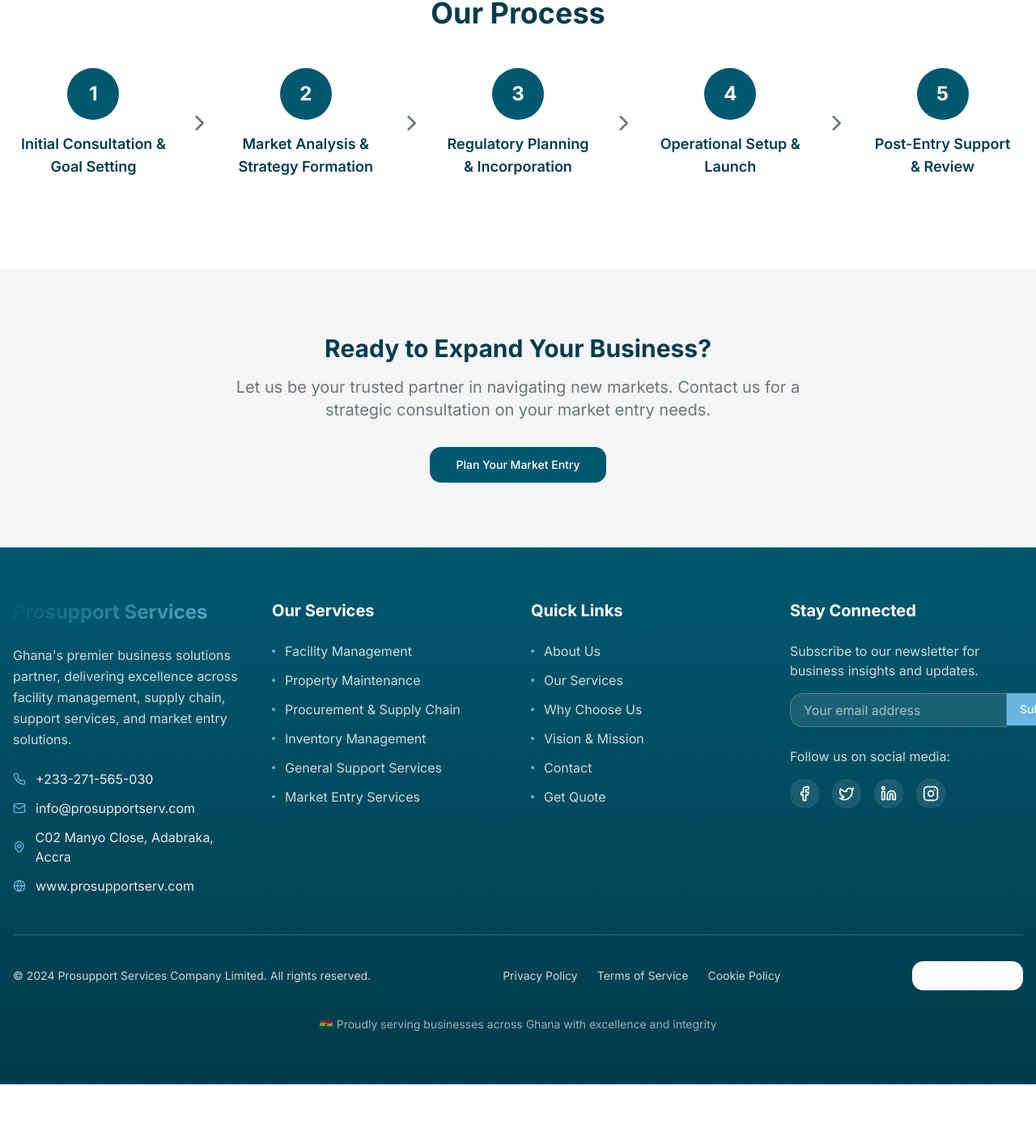
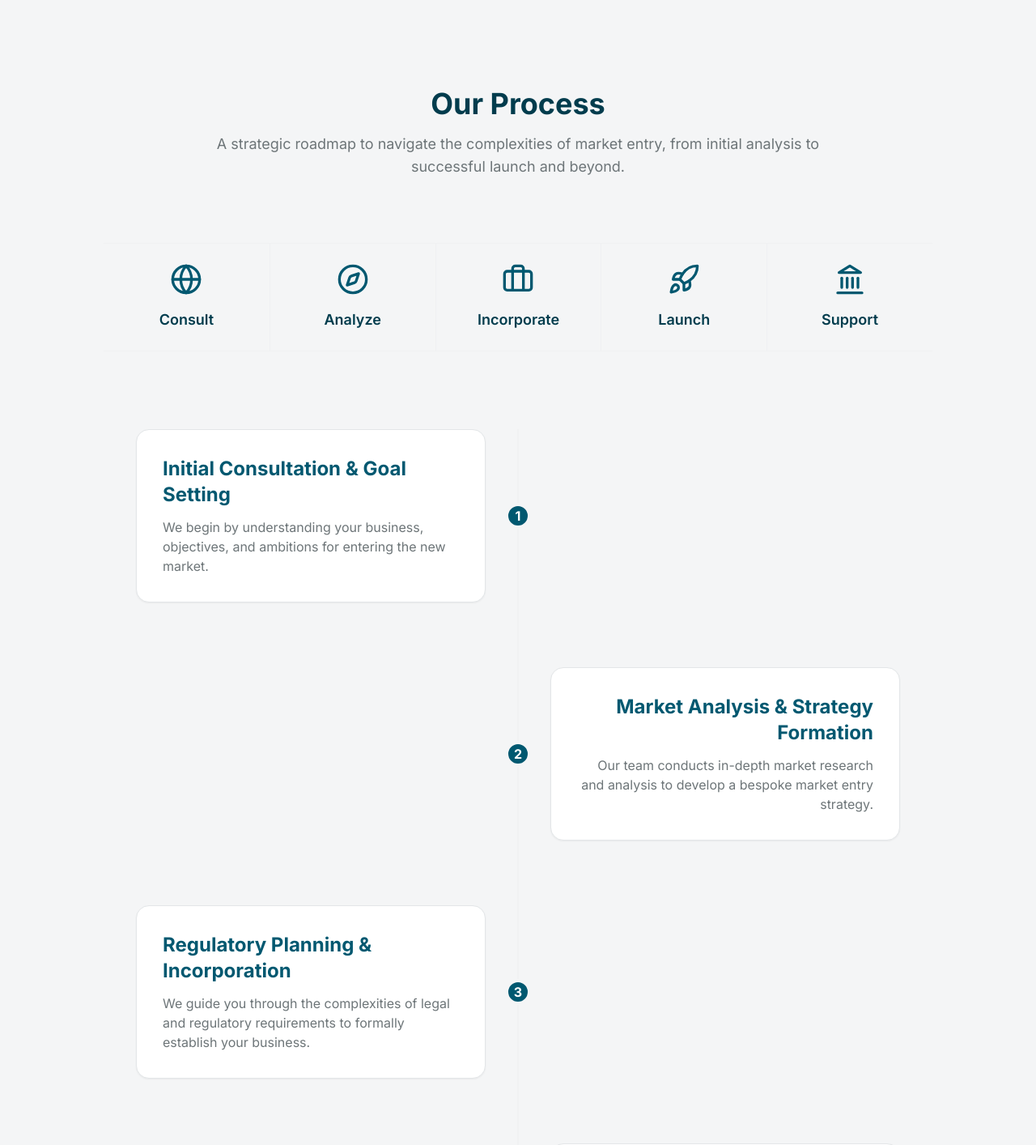
Before and after one commit to mckenzie-81/prosupport, a React (Vite) app: page /services/market-entry in a window 1280 px wide. Shown: the part 1880-3294 px from the top of the page at 81% size. Before the commit the page ends 3219 px from the top, so only its background shows below. Built offline with nearby package versions, Linux system fonts and the light colour scheme.

Commit message:
updated process sections

```diff
--- a/src/pages/FacilityManagement.tsx
+++ b/src/pages/FacilityManagement.tsx
@@ -1,5 +1,5 @@
 import React from 'react';
-import { ChevronRight } from 'lucide-react';
+import { ChevronRight, Search, FileText, Wrench, ShieldCheck, TrendingUp } from 'lucide-react';
 import { Link, useLocation } from 'react-router-dom';
 import { Button } from '@/components/ui/button';
 
@@ -15,11 +15,36 @@ const FacilityManagement = () => {
   ];
 
   const processSteps = [
-    { name: 'Needs Assessment' },
-    { name: 'Customized Planning' },
-    { name: 'Implementation' },
-    { name: 'Monitoring & Quality Control' },
-    { name: 'Reporting & Improvement' },
+    {
+      name: 'Assess',
+      title: 'Needs Assessment',
+      description: 'We conduct a thorough assessment of your facilities, operational needs, and strategic goals.',
+      icon: <Search/>
+    },
+    {
+      name: 'Plan',
+      title: 'Customized Planning',
+      description: 'Based on the assessment, we develop a tailored facility management plan that aligns with your budget and objectives.',
+      icon: <FileText/>
+    },
+    {
+      name: 'Implement',
+      title: 'Implementation',
+      description: 'Our expert team implements the plan, coordinating all services and ensuring a smooth transition.',
+      icon: <Wrench/>
+    },
+    {
+      name: 'Monitor',
+      title: 'Monitoring & Quality Control',
+      description: 'We continuously monitor service delivery and conduct quality checks to ensure the highest standards.',
+      icon: <ShieldCheck/>
+    },
+    {
+      name: 'Improve',
+      title: 'Reporting & Improvement',
+      description: 'You receive regular performance reports, and we work with you to identify opportunities for improvement.',
+      icon: <TrendingUp/>
+    },
   ];
 
   const serviceLinks = [
@@ -102,34 +127,54 @@ const FacilityManagement = () => {
             </div>
           </div>
 
+        </div>
+      </section>
+
       {/* Our Process Section */}
-          <div className="mt-20 sm:mt-28">
-            <h2 className="text-3xl md:text-4xl font-bold text-foreground text-center mb-12">
+      <section className="py-20 sm:py-28 bg-muted">
+        <div className="container mx-auto px-4">
+            <h2 className="text-3xl md:text-4xl font-bold text-foreground text-center mb-4">
                 Our Process
             </h2>
-            <div className="relative">
-                <div className="flex flex-col md:flex-row justify-between items-center">
+            <p className="text-lg text-muted-foreground text-center max-w-3xl mx-auto mb-20">
+                A systematic approach to facility management that ensures quality, efficiency, and continuous improvement.
+            </p>
+
+            <div className="grid md:grid-cols-5 divide-x divide-border/30 border-y border-border/30 max-w-5xl mx-auto">
                 {processSteps.map((step, index) => (
-                        <React.Fragment key={index}>
-                            <div className="flex flex-col items-center text-center w-full md:w-1/5 mb-8 md:mb-0 px-2">
-                                <div className="flex items-center justify-center w-16 h-16 bg-primary text-white rounded-full text-2xl font-bold mb-4">
+                    <div key={index} className="text-center p-6">
+                        {React.cloneElement(step.icon, { className: "h-10 w-10 text-primary mx-auto mb-4" })}
+                        <p className="font-semibold text-lg">{step.name}</p>
+                    </div>
+                ))}
+            </div>
+
+            <div className="relative mt-24 max-w-5xl mx-auto">
+                <div className="absolute left-1/2 -translate-x-1/2 w-0.5 h-full bg-border/30" aria-hidden="true"></div>
+                {processSteps.map((step, index) => (
+                    <div key={index} className="relative mb-20">
+                        <div className={`flex items-center ${index % 2 === 1 ? 'flex-row-reverse' : 'flex-row'}`}>
+                            <div className={`w-1/2 px-10 ${index % 2 === 1 ? 'text-right' : 'text-left'}`}>
+                                <div className="inline-block p-8 rounded-lg border bg-background shadow-sm">
+                                    <h3 className="text-2xl font-bold text-primary mb-3">{step.title}</h3>
+                                    <p className="text-muted-foreground">{step.description}</p>
+                                </div>
+                            </div>
+                            <div className="w-1/2 px-10">
+                                {/* Spacer */}
+                            </div>
+                        </div>
+                        <div className="absolute top-1/2 left-1/2 -translate-y-1/2 -translate-x-1/2 w-8 h-8 rounded-full bg-primary border-4 border-muted flex items-center justify-center text-white font-bold">
                             {index + 1}
                         </div>
-                                <h4 className="font-semibold text-lg">{step.name}</h4>
                     </div>
-                            {index < processSteps.length - 1 && (
-                                <ChevronRight className="hidden md:block text-muted-foreground mx-4" size={40}/>
-                            )}
-                        </React.Fragment>
                 ))}
-                </div>
-            </div>
             </div>
         </div>
     </section>
 
       {/* CTA Section */}
-      <section className="bg-muted py-20">
+      <section className="bg-background py-20">
         <div className="container mx-auto px-4 text-center">
            <h2 className="text-3xl font-bold text-foreground mb-4">Ready to Optimize Your Facilities?</h2>
            <p className="text-xl text-muted-foreground max-w-3xl mx-auto mb-8">
--- a/src/pages/GeneralSupport.tsx
+++ b/src/pages/GeneralSupport.tsx
@@ -1,5 +1,5 @@
 import React from 'react';
-import { ChevronRight } from 'lucide-react';
+import { ChevronRight, ClipboardSignature, DraftingCompass, Users, Wrench, TrendingUp } from 'lucide-react';
 import { Link, useLocation } from 'react-router-dom';
 import { Button } from '@/components/ui/button';
 
@@ -15,11 +15,36 @@ const GeneralSupport = () => {
   ];
 
   const processSteps = [
-    { name: 'Consultation & Scope Definition' },
-    { name: 'Tailored Service Plan' },
-    { name: 'Resource Deployment' },
-    { name: 'Execution & Management' },
-    { name: 'Monitoring & Continuous Improvement' },
+    {
+      name: 'Consult',
+      title: 'Consultation & Scope Definition',
+      description: 'We start by understanding your specific support needs, challenges, and objectives to define the scope of services required.',
+      icon: <ClipboardSignature/>
+    },
+    {
+      name: 'Plan',
+      title: 'Tailored Service Plan',
+      description: 'A customized support plan is developed, outlining the services, resources, and workflows that best fit your organization.',
+      icon: <DraftingCompass/>
+    },
+    {
+      name: 'Deploy',
+      title: 'Resource Deployment',
+      description: 'We deploy the right personnel with the right skills to integrate seamlessly into your team and business environment.',
+      icon: <Users/>
+    },
+    {
+      name: 'Execute',
+      title: 'Execution & Management',
+      description: 'Our team carries out the defined tasks with professionalism and efficiency, managed by experienced supervisors.',
+      icon: <Wrench/>
+    },
+    {
+      name: 'Improve',
+      title: 'Monitoring & Continuous Improvement',
+      description: 'We continuously monitor performance, gather feedback, and refine our services to ensure we are always adding value.',
+      icon: <TrendingUp/>
+    },
   ];
 
   const serviceLinks = [
@@ -102,34 +127,54 @@ const GeneralSupport = () => {
             </div>
           </div>
 
+        </div>
+      </section>
+
       {/* Our Process Section */}
-          <div className="mt-20 sm:mt-28">
-            <h2 className="text-3xl md:text-4xl font-bold text-foreground text-center mb-12">
+      <section className="py-20 sm:py-28 bg-muted">
+        <div className="container mx-auto px-4">
+            <h2 className="text-3xl md:text-4xl font-bold text-foreground text-center mb-4">
                 Our Process
             </h2>
-            <div className="relative">
-                <div className="flex flex-col md:flex-row justify-between items-center">
+            <p className="text-lg text-muted-foreground text-center max-w-3xl mx-auto mb-20">
+                A clear and structured approach to delivering exceptional support, ensuring all your needs are met with precision and care.
+            </p>
+
+            <div className="grid md:grid-cols-5 divide-x divide-border/30 border-y border-border/30 max-w-5xl mx-auto">
                 {processSteps.map((step, index) => (
-                        <React.Fragment key={index}>
-                            <div className="flex flex-col items-center text-center w-full md:w-1/5 mb-8 md:mb-0 px-2">
-                                <div className="flex items-center justify-center w-16 h-16 bg-primary text-white rounded-full text-2xl font-bold mb-4">
+                    <div key={index} className="text-center p-6">
+                        {React.cloneElement(step.icon, { className: "h-10 w-10 text-primary mx-auto mb-4" })}
+                        <p className="font-semibold text-lg">{step.name}</p>
+                    </div>
+                ))}
+            </div>
+
+            <div className="relative mt-24 max-w-5xl mx-auto">
+                <div className="absolute left-1/2 -translate-x-1/2 w-0.5 h-full bg-border/30" aria-hidden="true"></div>
+                {processSteps.map((step, index) => (
+                    <div key={index} className="relative mb-20">
+                        <div className={`flex items-center ${index % 2 === 1 ? 'flex-row-reverse' : 'flex-row'}`}>
+                            <div className={`w-1/2 px-10 ${index % 2 === 1 ? 'text-right' : 'text-left'}`}>
+                                <div className="inline-block p-8 rounded-lg border bg-background shadow-sm">
+                                    <h3 className="text-2xl font-bold text-primary mb-3">{step.title}</h3>
+                                    <p className="text-muted-foreground">{step.description}</p>
+                                </div>
+                            </div>
+                            <div className="w-1/2 px-10">
+                                {/* Spacer */}
+                            </div>
+                        </div>
+                        <div className="absolute top-1/2 left-1/2 -translate-y-1/2 -translate-x-1/2 w-8 h-8 rounded-full bg-primary border-4 border-muted flex items-center justify-center text-white font-bold">
                             {index + 1}
                         </div>
-                                <h4 className="font-semibold text-lg">{step.name}</h4>
                     </div>
-                            {index < processSteps.length - 1 && (
-                                <ChevronRight className="hidden md:block text-muted-foreground mx-4" size={40}/>
-                            )}
-                        </React.Fragment>
                 ))}
-                </div>
-            </div>
             </div>
         </div>
     </section>
 
       {/* CTA Section */}
-      <section className="bg-muted py-20">
+      <section className="bg-background py-20">
         <div className="container mx-auto px-4 text-center">
            <h2 className="text-3xl font-bold text-foreground mb-4">Focus on Your Core Business</h2>
            <p className="text-xl text-muted-foreground max-w-3xl mx-auto mb-8">
--- a/src/pages/MarketEntry.tsx
+++ b/src/pages/MarketEntry.tsx
@@ -1,5 +1,5 @@
 import React from 'react';
-import { ChevronRight } from 'lucide-react';
+import { ChevronRight, Globe, Compass, Briefcase, Landmark, Rocket } from 'lucide-react';
 import { Link, useLocation } from 'react-router-dom';
 import { Button } from '@/components/ui/button';
 
@@ -15,11 +15,36 @@ const MarketEntry = () => {
   ];
 
   const processSteps = [
-    { name: 'Initial Consultation & Goal Setting' },
-    { name: 'Market Analysis & Strategy Formation' },
-    { name: 'Regulatory Planning & Incorporation' },
-    { name: 'Operational Setup & Launch' },
-    { name: 'Post-Entry Support & Review' },
+    {
+      name: 'Consult',
+      title: 'Initial Consultation & Goal Setting',
+      description: 'We begin by understanding your business, objectives, and ambitions for entering the new market.',
+      icon: <Globe/>
+    },
+    {
+      name: 'Analyze',
+      title: 'Market Analysis & Strategy Formation',
+      description: 'Our team conducts in-depth market research and analysis to develop a bespoke market entry strategy.',
+      icon: <Compass/>
+    },
+    {
+      name: 'Incorporate',
+      title: 'Regulatory Planning & Incorporation',
+      description: 'We guide you through the complexities of legal and regulatory requirements to formally establish your business.',
+      icon: <Briefcase/>
+    },
+    {
+      name: 'Launch',
+      title: 'Operational Setup & Launch',
+      description: 'We assist with the practical aspects of setting up, from finding a location to hiring local talent.',
+      icon: <Rocket/>
+    },
+    {
+      name: 'Support',
+      title: 'Post-Entry Support & Review',
+      description: 'Our engagement continues with ongoing advisory services to ensure a sustainable and successful operation.',
+      icon: <Landmark/>
+    },
   ];
 
   const serviceLinks = [
@@ -102,34 +127,54 @@ const MarketEntry = () => {
             </div>
           </div>
 
+        </div>
+      </section>
+
       {/* Our Process Section */}
-          <div className="mt-20 sm:mt-28">
-            <h2 className="text-3xl md:text-4xl font-bold text-foreground text-center mb-12">
+      <section className="py-20 sm:py-28 bg-muted">
+        <div className="container mx-auto px-4">
+            <h2 className="text-3xl md:text-4xl font-bold text-foreground text-center mb-4">
                 Our Process
             </h2>
-            <div className="relative">
-                <div className="flex flex-col md:flex-row justify-between items-center">
+            <p className="text-lg text-muted-foreground text-center max-w-3xl mx-auto mb-20">
+                A strategic roadmap to navigate the complexities of market entry, from initial analysis to successful launch and beyond.
+            </p>
+
+            <div className="grid md:grid-cols-5 divide-x divide-border/30 border-y border-border/30 max-w-5xl mx-auto">
                 {processSteps.map((step, index) => (
-                        <React.Fragment key={index}>
-                            <div className="flex flex-col items-center text-center w-full md:w-1/5 mb-8 md:mb-0 px-2">
-                                <div className="flex items-center justify-center w-16 h-16 bg-primary text-white rounded-full text-2xl font-bold mb-4">
+                    <div key={index} className="text-center p-6">
+                        {React.cloneElement(step.icon, { className: "h-10 w-10 text-primary mx-auto mb-4" })}
+                        <p className="font-semibold text-lg">{step.name}</p>
+                    </div>
+                ))}
+            </div>
+
+            <div className="relative mt-24 max-w-5xl mx-auto">
+                <div className="absolute left-1/2 -translate-x-1/2 w-0.5 h-full bg-border/30" aria-hidden="true"></div>
+                {processSteps.map((step, index) => (
+                    <div key={index} className="relative mb-20">
+                        <div className={`flex items-center ${index % 2 === 1 ? 'flex-row-reverse' : 'flex-row'}`}>
+                            <div className={`w-1/2 px-10 ${index % 2 === 1 ? 'text-right' : 'text-left'}`}>
+                                <div className="inline-block p-8 rounded-lg border bg-background shadow-sm">
+                                    <h3 className="text-2xl font-bold text-primary mb-3">{step.title}</h3>
+                                    <p className="text-muted-foreground">{step.description}</p>
+                                </div>
+                            </div>
+                            <div className="w-1/2 px-10">
+                                {/* Spacer */}
+                            </div>
+                        </div>
+                        <div className="absolute top-1/2 left-1/2 -translate-y-1/2 -translate-x-1/2 w-8 h-8 rounded-full bg-primary border-4 border-muted flex items-center justify-center text-white font-bold">
                             {index + 1}
                         </div>
-                                <h4 className="font-semibold text-lg">{step.name}</h4>
                     </div>
-                            {index < processSteps.length - 1 && (
-                                <ChevronRight className="hidden md:block text-muted-foreground mx-4" size={40}/>
-                            )}
-                        </React.Fragment>
                 ))}
-                </div>
-            </div>
             </div>
         </div>
     </section>
 
       {/* CTA Section */}
-      <section className="bg-muted py-20">
+      <section className="bg-background py-20">
         <div className="container mx-auto px-4 text-center">
            <h2 className="text-3xl font-bold text-foreground mb-4">Ready to Expand Your Business?</h2>
            <p className="text-xl text-muted-foreground max-w-3xl mx-auto mb-8">
--- a/src/pages/ProcumentService.tsx
+++ b/src/pages/ProcumentService.tsx
@@ -1,5 +1,5 @@
 import React from 'react';
-import { ChevronRight } from 'lucide-react';
+import { ChevronRight, ListChecks, Handshake, ShoppingCart, Truck, PackageCheck } from 'lucide-react';
 import { Link, useLocation } from 'react-router-dom';
 import { Button } from '@/components/ui/button';
 
@@ -15,11 +15,36 @@ const ProcumentService = () => {
   ];
 
   const processSteps = [
-    { name: 'Requirements Analysis' },
-    { name: 'Supplier Sourcing' },
-    { name: 'Evaluation & Selection' },
-    { name: 'Order Execution & Logistics' },
-    { name: 'Receiving, Inspection & Feedback' },
+    {
+        name: 'Analyze',
+        title: 'Requirements Analysis',
+        description: 'We begin by understanding your specific procurement needs, objectives, and constraints.',
+        icon: <ListChecks/>
+    },
+    {
+        name: 'Source',
+        title: 'Supplier Sourcing',
+        description: 'Using our extensive network, we identify and vet potential suppliers that meet your criteria.',
+        icon: <Handshake/>
+    },
+    {
+        name: 'Select',
+        title: 'Evaluation & Selection',
+        description: 'We conduct a rigorous evaluation of supplier proposals to help you select the best-fit partner.',
+        icon: <ShoppingCart/>
+    },
+    {
+        name: 'Execute',
+        title: 'Order Execution & Logistics',
+        description: 'We manage the entire order process, from purchase order issuance to final delivery.',
+        icon: <Truck/>
+    },
+    {
+        name: 'Review',
+        title: 'Receiving, Inspection & Feedback',
+        description: 'We oversee the receipt and inspection of goods and services and facilitate a feedback loop for continuous improvement.',
+        icon: <PackageCheck/>
+    },
   ];
 
   const serviceLinks = [
@@ -102,34 +127,54 @@ const ProcumentService = () => {
             </div>
           </div>
 
+        </div>
+      </section>
+
       {/* Our Process Section */}
-          <div className="mt-20 sm:mt-28">
-            <h2 className="text-3xl md:text-4xl font-bold text-foreground text-center mb-12">
+      <section className="py-20 sm:py-28 bg-muted">
+        <div className="container mx-auto px-4">
+            <h2 className="text-3xl md:text-4xl font-bold text-foreground text-center mb-4">
                 Our Process
             </h2>
-            <div className="relative">
-                <div className="flex flex-col md:flex-row justify-between items-center">
+            <p className="text-lg text-muted-foreground text-center max-w-3xl mx-auto mb-20">
+                A streamlined and transparent procurement process designed to deliver value, efficiency, and reliability to your supply chain.
+            </p>
+
+            <div className="grid md:grid-cols-5 divide-x divide-border/30 border-y border-border/30 max-w-5xl mx-auto">
                 {processSteps.map((step, index) => (
-                        <React.Fragment key={index}>
-                            <div className="flex flex-col items-center text-center w-full md:w-1/5 mb-8 md:mb-0 px-2">
-                                <div className="flex items-center justify-center w-16 h-16 bg-primary text-white rounded-full text-2xl font-bold mb-4">
+                    <div key={index} className="text-center p-6">
+                        {React.cloneElement(step.icon, { className: "h-10 w-10 text-primary mx-auto mb-4" })}
+                        <p className="font-semibold text-lg">{step.name}</p>
+                    </div>
+                ))}
+            </div>
+
+            <div className="relative mt-24 max-w-5xl mx-auto">
+                <div className="absolute left-1/2 -translate-x-1/2 w-0.5 h-full bg-border/30" aria-hidden="true"></div>
+                {processSteps.map((step, index) => (
+                    <div key={index} className="relative mb-20">
+                        <div className={`flex items-center ${index % 2 === 1 ? 'flex-row-reverse' : 'flex-row'}`}>
+                            <div className={`w-1/2 px-10 ${index % 2 === 1 ? 'text-right' : 'text-left'}`}>
+                                <div className="inline-block p-8 rounded-lg border bg-background shadow-sm">
+                                    <h3 className="text-2xl font-bold text-primary mb-3">{step.title}</h3>
+                                    <p className="text-muted-foreground">{step.description}</p>
+                                </div>
+                            </div>
+                            <div className="w-1/2 px-10">
+                                {/* Spacer */}
+                            </div>
+                        </div>
+                        <div className="absolute top-1/2 left-1/2 -translate-y-1/2 -translate-x-1/2 w-8 h-8 rounded-full bg-primary border-4 border-muted flex items-center justify-center text-white font-bold">
                             {index + 1}
                         </div>
-                                <h4 className="font-semibold text-lg">{step.name}</h4>
                     </div>
-                            {index < processSteps.length - 1 && (
-                                <ChevronRight className="hidden md:block text-muted-foreground mx-4" size={40}/>
-                            )}
-                        </React.Fragment>
                 ))}
-                </div>
-            </div>
             </div>
         </div>
     </section>
 
       {/* CTA Section */}
-      <section className="bg-muted py-20">
+      <section className="bg-background py-20">
         <div className="container mx-auto px-4 text-center">
            <h2 className="text-3xl font-bold text-foreground mb-4">Ready for Smarter Procurement?</h2>
            <p className="text-xl text-muted-foreground max-w-3xl mx-auto mb-8">
```
Lines whose indentation alone changed are shown as unchanged.
